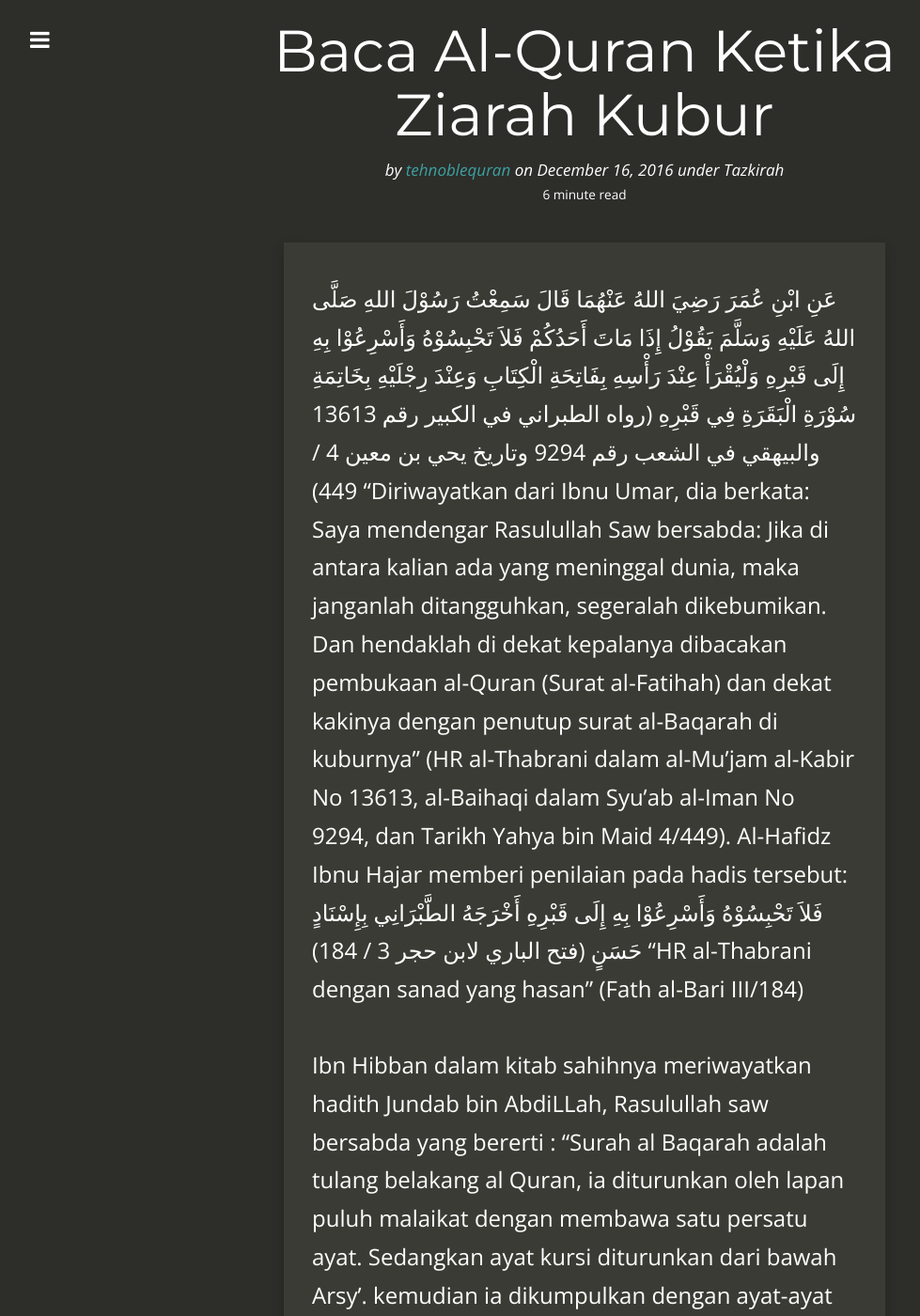
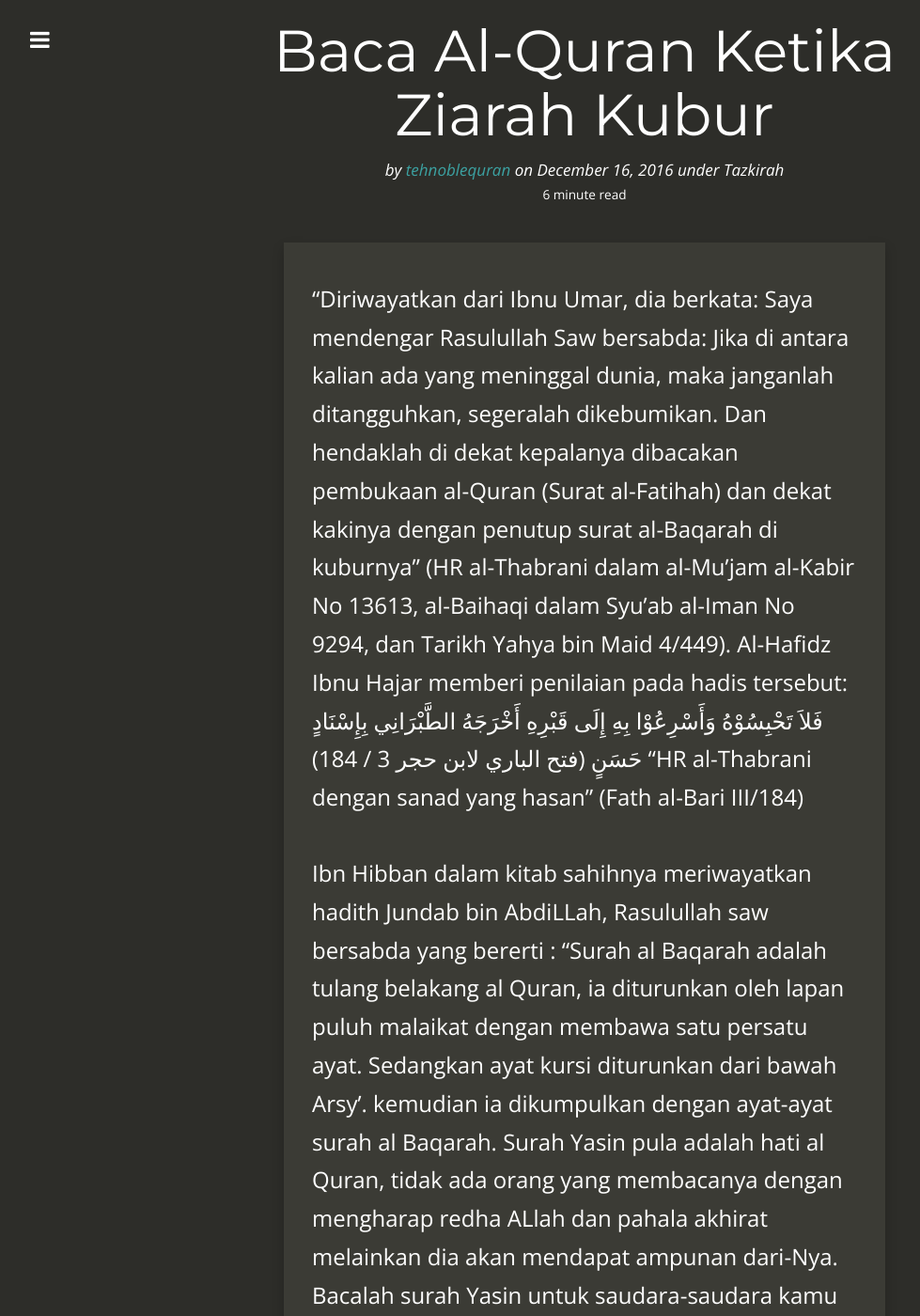
Before and after one commit to kedamaian/swsyafiq, a Jekyll site: the page built from _posts/2016-12-16-baca-al-quran-ketika-ziarah-kubur.md, in a window 1280 px wide and 1400 px high. Shown: the whole window at 94% size, without its empty margins (18-997 px from the left). Built offline with Jekyll 4.4.1, drawn with Linux system fonts in a browser that asks for light colours; nearby versions of some CDN libraries; comment, search, counter and statistics services are not loaded; some of the changed text lies outside the part shown.

Commit message:
Updated 2016-12-16-baca-al-quran-ketika-ziarah-kubur.md

```diff
--- a/_posts/2016-12-16-baca-al-quran-ketika-ziarah-kubur.md
+++ b/_posts/2016-12-16-baca-al-quran-ketika-ziarah-kubur.md
@@ -6,7 +6,6 @@ title: Baca Al-Quran Ketika Ziarah Kubur
 categories:
   - Tazkirah
 ---
-عَنِ ابْنِ عُمَرَ رَضِيَ اللهُ عَنْهُمَا قَالَ سَمِعْتُ رَسُوْلَ اللهِ صَلَّى اللهُ عَلَيْهِ وَسَلَّمَ يَقُوْلُ إِذَا مَاتَ أَحَدُكُمْ فَلاَ تَحْبِسُوْهُ وَأَسْرِعُوْا بِهِ إِلَى قَبْرِهِ وَلْيُقْرَأْ عِنْدَ رَأْسِهِ بِفَاتِحَةِ الْكِتَابِ وَعِنْدَ رِجْلَيْهِ بِخَاتِمَةِ سُوْرَةِ الْبَقَرَةِ فِي قَبْرِهِ (رواه الطبراني في الكبير رقم 13613 والبيهقي في الشعب رقم 9294 وتاريخ يحي بن معين 4 / 449)
 "Diriwayatkan dari Ibnu Umar, dia berkata: Saya mendengar Rasulullah Saw bersabda: Jika di antara kalian ada yang meninggal dunia, maka janganlah ditangguhkan, segeralah dikebumikan. Dan hendaklah di dekat kepalanya dibacakan pembukaan al-Quran (Surat al-Fatihah) dan dekat kakinya dengan penutup surat al-Baqarah di kuburnya" (HR al-Thabrani dalam al-Mu'jam al-Kabir No 13613, al-Baihaqi dalam Syu'ab al-Iman No 9294, dan Tarikh Yahya bin Maid 4/449). Al-Hafidz Ibnu Hajar memberi penilaian pada hadis tersebut:
 فَلاَ تَحْبِسُوْهُ وَأَسْرِعُوْا بِهِ إِلَى قَبْرِهِ أَخْرَجَهُ الطَّبْرَانِي بِإِسْنَادٍ حَسَنٍ (فتح الباري لابن حجر 3 / 184)
 "HR al-Thabrani dengan sanad yang hasan" (Fath al-Bari III/184)
@@ -20,12 +19,12 @@ Riwayat Imam Baihaqi dengan sanad hasan bahwa Ibnu Umar menyukai agar dibaca di
 *
 Imam al-Baihaqi meriwayatkan: “Menceritakan kepada kami Abu Abdullah al-Hafiz dari Abu al-Abbas bin Ya’qub dari al-Abbas bin Muhammad, katanya: “Aku bertanya Yahya bin Ma’in tetang membaca al-Qur’an di atas kubur? Lalu beliau menjawab berdasarkan kepada riwayat Abd Rahman bin al-‘Ala bin al-Lajlaj daripada ayahnya daripada Ibn Umar yang menggalakkan amalan sedemikian.” Imam Ibn Hajr al-Asqalani di dalam Amali al-Azkar mengesahkan bahawa hadis ini bertaraf mauquf dan hasan.
 
-Dari Sahabat Ali ra Rasulullah SAW bersabda, Sesiapa masuk kawasan perkuburan lalu **membaca Surah Al-Ikhlas sebelas kali dan menghadiahkan pahalanya kepada ahli kubur maka ia akan diberi pahala sebanyak orang yang mati disitu.**” ( HR Imam Daruqutni, Abu Muhammad Al-Samarqandi dan Imam Rafi’I lihat Haula Khashaish Al-Qur’an hal 45 )
+Dari Sahabat Ali ra Rasulullah SAW bersabda, Sesiapa masuk kawasan perkuburan lalu **membaca Surah Al-Ikhlas sebelas kali dan menghadiahkan pahalanya kepada ahli kubur maka ia akan diberi pahala sebanyak orang yang mati disitu.**” ( HR Imam Daruqutni, Abu Muhammad Al-Samarqandi dan Imam Rafi’ lihat Haula Khashaish Al-Qur’an hal 45 )
 
 Pernyataan dari al-Imam al-’Alim al-’Amil Syaikhul Islam Qudwatul Anam Majmu’ul Fadlail Muwaffaquddin Abu Muhammad Abdullah bin Ahmad bin Muhammad bin Qudamah al-Maqdisi, atau lebih dikenal dengan Imam Ibnu Qudamah rahimahullah [w. 620 H]. Di dalam kitabnya al-Mughni [2/422], beliau menuturkan:
 فصل: قال: ولا بأس بالقراءة عند القبر، وقد روي عن أحمد أنه قال: إذا دخلتم المقابر اقرءوا آية الكرسي
 وثلاث مرات قل هو الله أحد، ثم قل: اللهم إن فضله لأهل المقابر
-“Tidak dilarang membaca al-Qur’an di sisi kubur, dan sungguh telah diriwayatkan dari Imam Ahmad bahawa dia berkata: apabila kalian masuk kawasan perkuburan maka bacalah oleh kalian ayat Kursi dan 3 kali Qul huwallahu Ahad (surah al-Ikhlas) kemudian ucapkanlah: ya Allah sesungguhnya fadlilahnya untuk penghuni kubur”.
+“Tidak dilarang membaca al-Qur’an di sisi kubur, dan sungguh telah diriwayatkan dari Imam Ahmad bahawa dia berkata: apabila kalian masuk kawasan perkuburan maka bacalah oleh kalian **ayat Kursi dan 3 kali Qul huwallahu Ahad (surah al-Ikhlas) kemudian ucapkanlah: ya Allah sesungguhnya fadlilahnya untuk penghuni kubur”.**
 
 قال الشافعى : وأحب لو قرئ عند القبر ودعى للميت
 Imam Asy syafi'i berkata aku menyukai seandainya dibacakan al Quran disamping kubur dan dibacakan doa untuk mayat. (Ma'rifatus Sunani wal Atsar [7743] lil Imam al Muhaddits al Baihaqi)
```
